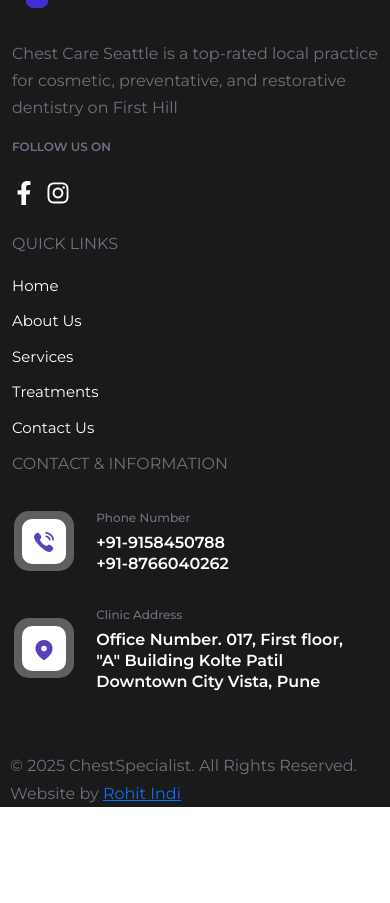
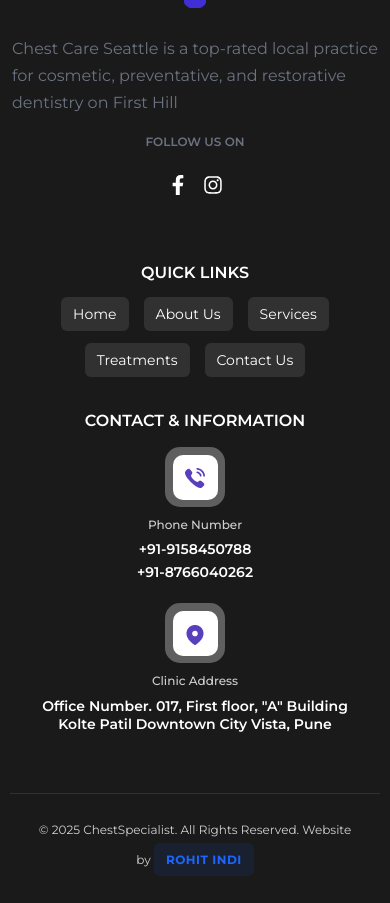
Before and after one commit to RohitStar45/Hospital-Management, a React (Vite) app: page / in a window 390 px wide. Shown: the part 8618-9521 px from the top of the page. Before the commit the page ends 9425 px from the top, so only its background shows below. Built offline with nearby package versions, Linux system fonts and the light colour scheme.

Commit message:
Improve Footer Mobile Design with Portfolio Link

```diff
--- a/src/sections/Footer/Footer.scss
+++ b/src/sections/Footer/Footer.scss
@@ -1,5 +1,4 @@
 @use './../../sass/colors' as *;
-
 
 footer {
     background: $color-black;
@@ -27,6 +26,12 @@ footer {
                     font-size: 24px;
                     color: $color-white;
                     margin-right: 10px;
+                    transition: all 0.3s ease;
+
+                    &:hover {
+                        color: $color-blue;
+                        transform: translateY(-2px);
+                    }
                 }
             }
         }
@@ -35,6 +40,9 @@ footer {
     .footer-link {
         p {
             text-transform: uppercase;
+            color: $color-white;
+            font-weight: 600;
+            margin-bottom: 20px;
         }
 
         ul {
@@ -49,6 +57,12 @@ footer {
                     text-decoration: none;
                     color: $color-white;
                     font-size: 15px;
+                    transition: all 0.3s ease;
+
+                    &:hover {
+                        color: $color-blue;
+                        padding-left: 5px;
+                    }
                 }
             }
         }
@@ -57,6 +71,9 @@ footer {
     .footer-contact {
         p {
             text-transform: uppercase;
+            color: $color-white;
+            font-weight: 600;
+            margin-bottom: 20px;
         }
     }
 
@@ -68,7 +85,7 @@ footer {
 
         .contact-icon {
             background: $color-white;
-            width:50px;
+            width: 50px;
             height: 50px;
             line-height: 50px;
             border-radius: 20px;
@@ -109,6 +126,7 @@ footer {
                 margin-bottom: 5px;
                 text-transform: capitalize;
                 font-weight: 500;
+                color: rgba(255, 255, 255, 0.8);
             }
 
             h5 {
@@ -125,22 +143,49 @@ footer {
 
     .copyright-area {
         margin-top: 50px;
+        padding: 30px 0;
+        border-top: 1px solid rgba(255, 255, 255, 0.1);
+        width: 100%;
 
         .copy-text {
+            text-align: center;
+
             p {
                 margin-bottom: 0;
-            }
-        }
+                color: rgba(255, 255, 255, 0.8);
+                font-size: 14px;
+                line-height: 1.6;
 
-        .copy-links {
-            ul {
-                li {
-                    display: inline-block;
-                    margin-left: 20px;
+                a {
+                    color: $color-blue;
+                    text-decoration: none;
+                    font-weight: 600;
+                    transition: all 0.3s ease;
+                    position: relative;
+                    padding: 2px 8px;
+                    border-radius: 4px;
 
-                    a {
+                    &:before {
+                        content: '';
+                        position: absolute;
+                        top: 0;
+                        left: 0;
+                        width: 100%;
+                        height: 100%;
+                        background: linear-gradient(135deg, $color-blue 0%, $color-green 100%);
+                        opacity: 0;
+                        border-radius: 4px;
+                        transition: opacity 0.3s ease;
+                        z-index: -1;
+                    }
+
+                    &:hover {
                         color: $color-white;
-                        text-decoration: none;
+                        transform: translateY(-1px);
+
+                        &:before {
+                            opacity: 1;
+                        }
                     }
                 }
             }
@@ -149,14 +194,156 @@ footer {
 }
 
 // Mobile Responsive
-@media (max-width:575px){
+@media (max-width: 575px) {
     footer {
+        .footer-logo {
+            text-align: center;
+            margin-bottom: 25px;
 
-        .footer-link{
+            img {
+                max-width: 180px;
+            }
+        }
+
+        .social-logo {
+            text-align: center;
+            margin-bottom: 30px;
+
+            p {
+                margin-bottom: 15px;
+            }
+
+            ul {
+                justify-content: center;
+                display: flex;
+                gap: 15px;
+
+                li a {
+                    font-size: 20px;
+                    margin-right: 0;
+                }
+            }
+        }
+
+        .footer-link {
+            text-align: center;
+            margin-top: 30px;
+            margin-bottom: 30px;
+
+            p {
+                margin-bottom: 15px;
+            }
+
+            ul {
+                display: flex;
+                flex-wrap: wrap;
+                justify-content: center;
+                gap: 15px;
+
+                li {
+                    margin-bottom: 5px;
+
+                    a {
+                        font-size: 14px;
+                        padding: 8px 12px;
+                        background: rgba(255, 255, 255, 0.1);
+                        border-radius: 6px;
+                        transition: all 0.3s ease;
+
+                        &:hover {
+                            background: $color-blue;
+                            padding-left: 12px;
+                        }
+                    }
+                }
+            }
+        }
+
+        .footer-contact {
+            text-align: center;
+
+            p {
+                margin-bottom: 15px;
+            }
+        }
+
+        .contact-list {
+            flex-direction: column;
+            text-align: center;
+            margin-bottom: 25px;
+            margin-top: 20px;
+
+            .contact-icon {
+                width: 45px;
+                height: 45px;
+                line-height: 45px;
+                border-radius: 10px;
+                margin-bottom: 15px;
+
+                &::before {
+                    width: 60px;
+                    height: 60px;
+                    top: -8px;
+                    left: -8px;
+                    border-radius: 15px;
+                }
+            }
+
+            .contact-text {
+                margin-left: 0;
+                width: 100%;
+
+                h5 {
+                    font-size: 14px;
+                    margin-bottom: 5px;
+                }
+            }
+        }
+
+        .copyright-area {
+            margin-top: 30px;
+            padding: 25px 15px;
+
+            .copy-text {
+                p {
+                    font-size: 12px;
+                    line-height: 1.8;
+                    padding: 0 10px;
+
+                    a {
+                        display: inline-block;
+                        margin: 2px 0;
+                        padding: 6px 12px;
+                        background: rgba(28, 102, 255, 0.1);
+                        border-radius: 6px;
+                        font-size: 12px;
+                        font-weight: 700;
+                        text-transform: uppercase;
+                        letter-spacing: 0.5px;
+
+                        &:before {
+                            border-radius: 6px;
+                        }
+
+                        &:hover {
+                            transform: translateY(-2px);
+                            box-shadow: 0 4px 12px rgba(28, 102, 255, 0.3);
+                        }
+                    }
+                }
+            }
+        }
+    }
+}
+
+@media (min-width: 576px) and (max-width: 767px) {
+    footer {
+        .footer-link {
             margin-top: 20px;
         }
+
         .contact-list {
-            margin-bottom: 10px;
+            margin-bottom: 20px;
 
             .contact-icon {
                 width: 45px;
@@ -173,5 +360,34 @@ footer {
                 }
             }
         }
+
+        .copyright-area {
+            .copy-text {
+                p {
+                    font-size: 13px;
+
+                    a {
+                        padding: 4px 10px;
+                        font-size: 13px;
+                    }
+                }
+            }
+        }
     }
 }
+
+@media (min-width: 768px) and (max-width: 991px) {
+    footer {
+        .copyright-area {
+            .copy-text {
+                p {
+                    font-size: 14px;
+
+                    a {
+                        padding: 4px 10px;
+                    }
+                }
+            }
+        }
+    }
+}
```
